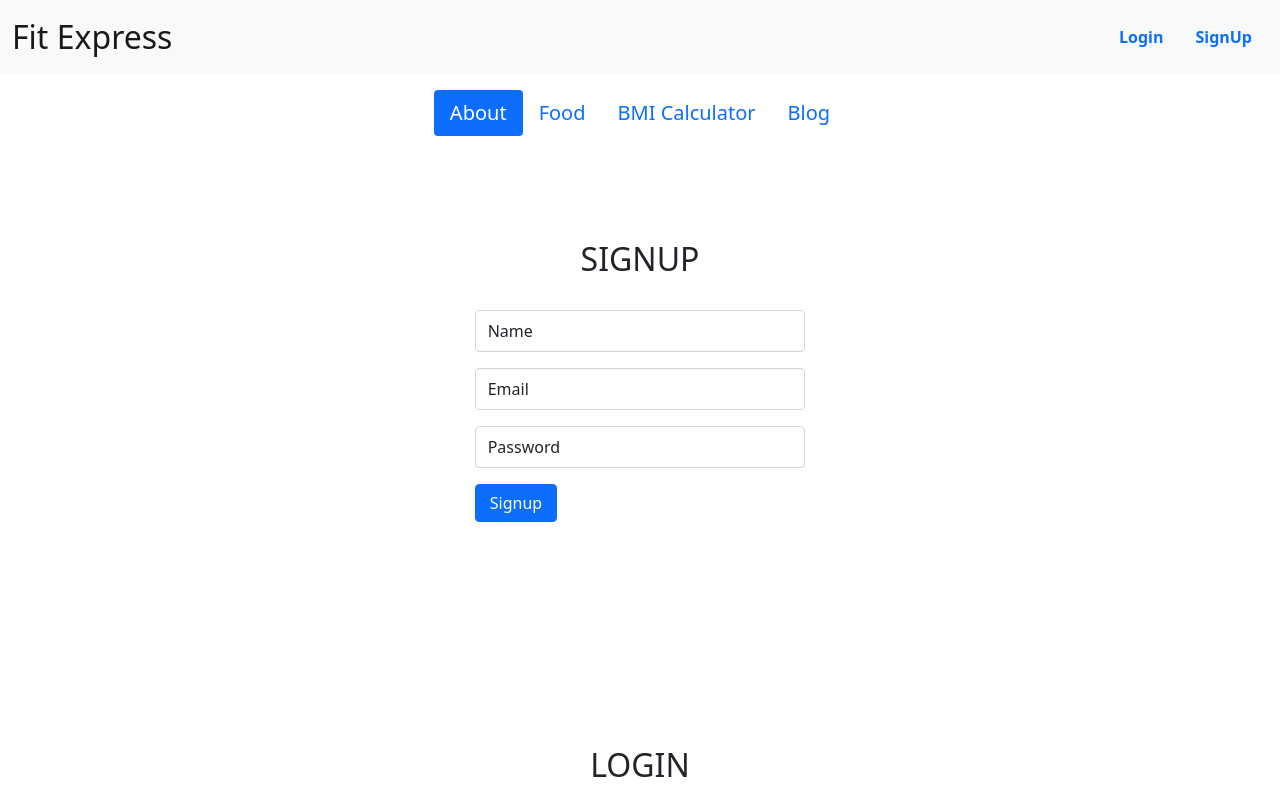
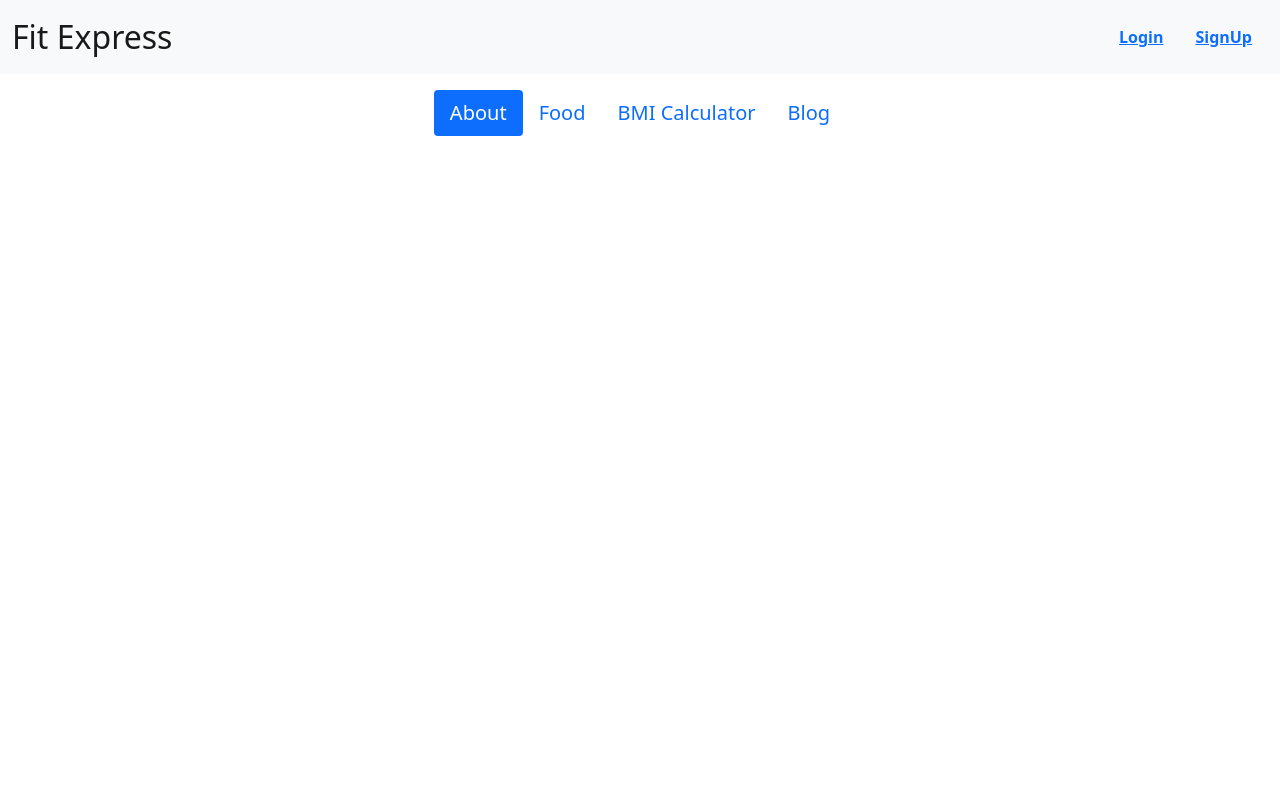
Before and after one commit to Akriti1811/Calorie_Heist_, a React (Create React App) app: page / in a window 1280 px wide. Shown: the top 800 px of the page. Built offline with nearby package versions, Linux system fonts and the light colour scheme.

Commit message:
added links

```diff
--- a/package.json
+++ b/package.json
@@ -8,6 +8,7 @@
     "@testing-library/user-event": "^12.8.3",
     "react": "^17.0.2",
     "react-dom": "^17.0.2",
+    "react-router-dom": "^5.2.0",
     "react-scripts": "4.0.3",
     "web-vitals": "^1.1.2"
   },
--- a/src/App.js
+++ b/src/App.js
@@ -1,15 +1,42 @@
+import React from "react";
+// import { BrowserRouter as Router, Switch, Route } from "react-router-dom";
+import { BrowserRouter as Router, Switch, Route } from "react-router-dom";
+import Login from "./Components/Login";
+import SignUp from "./Components/SignUp";
+import Navbar from "./Components/Navbar";
+
 import './App.css';
-import Login from './Components/Login';
-import Navbar from './Components/Navbar';
-import SignUp from './Components/SignUp';
 
 function App() {
   return (
-    <>
-      <Navbar/>
-      <SignUp/>
-      <Login/>
-    </>
+    <Router>
+      <Switch>
+      <Route exact path = "/">
+        <div className="login">
+
+          <Navbar/>
+        </div>
+
+        </Route>
+      <Route  path = "/login">
+        <div className="login">
+
+          <Login/>
+        </div>
+
+        </Route>
+
+        <Route exact path = "/signup">
+        <div className="login">
+
+          <SignUp/>
+        </div>
+
+        </Route>
+      </Switch>
+
+    </Router>
+
   );
 }
 
--- a/src/Components/Login.js
+++ b/src/Components/Login.js
@@ -1,6 +1,7 @@
 import React from 'react'
 
 export default function Login() {
+
     return (
     <div class="mt-3 pt-3">
         <div class=" py-5" >
--- a/src/Components/Navbar.js
+++ b/src/Components/Navbar.js
@@ -1,5 +1,5 @@
 import React from 'react'
-
+import {Link} from "react-router-dom";
 export default function Navbar() {
     return (
     <div>
@@ -9,15 +9,12 @@ export default function Navbar() {
             <a className="navbar-brand" href="/"> Fit Express</a>
 
             <ul className="nav justify-content-end">
-
-                <li className="nav-item-1">
-                <a className="nav-link btn-outline-warning" href="/">Login</a>
-                </li>
-
-                <li className="nav-item-1">
-                <a className="nav-link btn-outline-warning" href="/">SignUp</a>
-                </li>
-
+                <Link to='/login'>
+                    <li className="nav-item-1 nav-link btn-outline-warning">Login</li>
+                </Link>
+                <Link to='/login'>
+                    <li className="nav-item-1 nav-link btn-outline-warning">SignUp</li>
+                </Link>
             </ul>
             </div>
         </nav>
```
Also changed, not shown: 1 other file (tests, documents, lock files or other folders).
